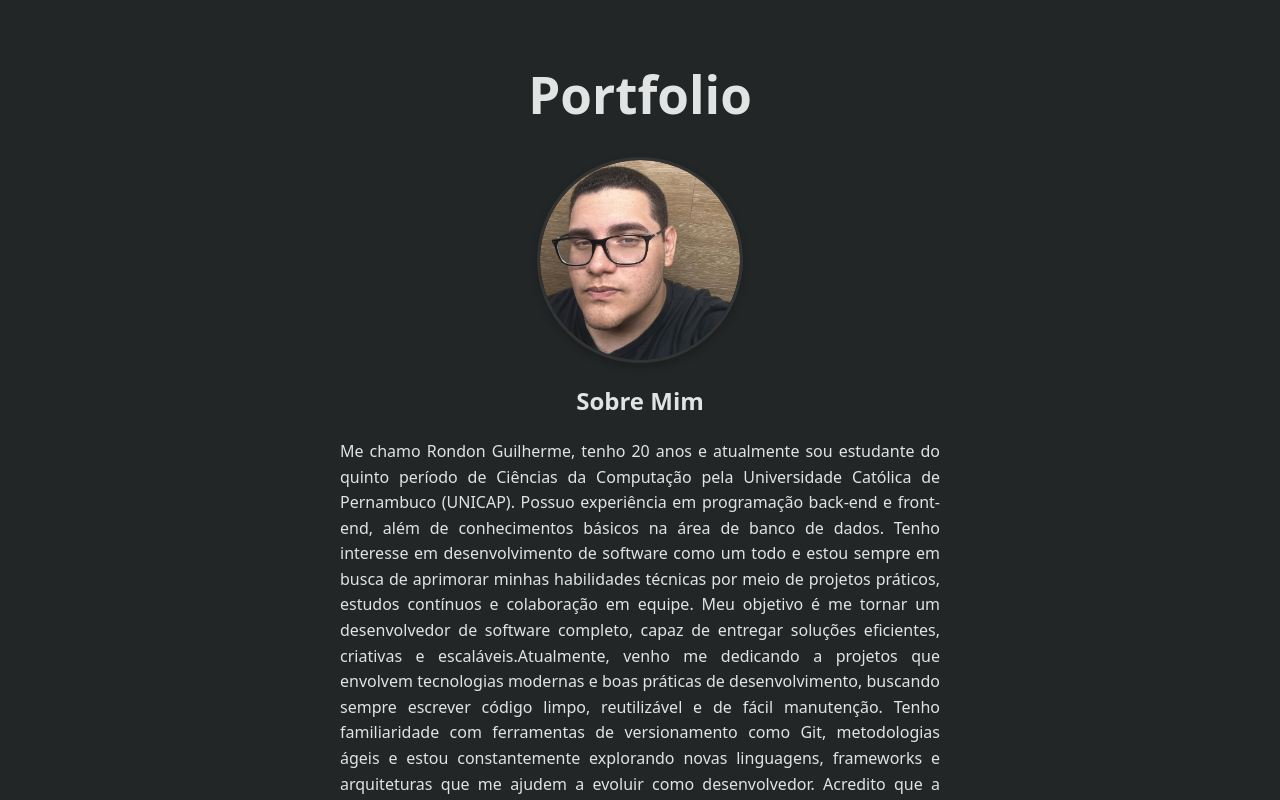
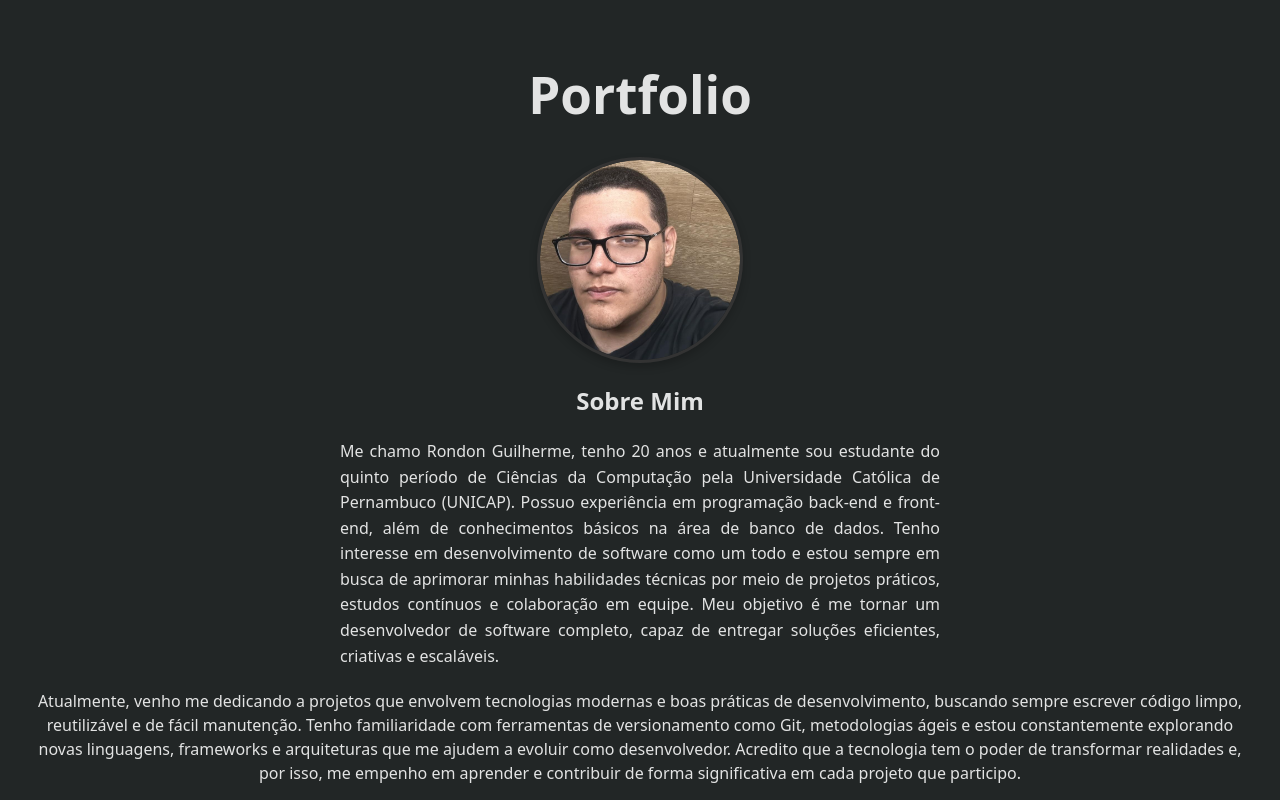
Before and after one commit to RondonGVM/prova-pwm, a React (Vite) app in the folder prova-pwm/: page / in a window 1280 px wide. Shown: the top 800 px of the page. Built offline with nearby package versions, Linux system fonts and the light colour scheme.

Commit message:
arrumando o segundo paragrafo

```diff
--- a/prova-pwm/src/App.jsx
+++ b/prova-pwm/src/App.jsx
@@ -32,15 +32,19 @@ function Home() {
         sempre em busca de aprimorar minhas habilidades técnicas por meio de
         projetos práticos, estudos contínuos e colaboração em equipe. Meu
         objetivo é me tornar um desenvolvedor de software completo, capaz de
-        entregar soluções eficientes, criativas e escaláveis.Atualmente, venho
-        me dedicando a projetos que envolvem tecnologias modernas e boas
-        práticas de desenvolvimento, buscando sempre escrever código limpo,
-        reutilizável e de fácil manutenção. Tenho familiaridade com ferramentas
-        de versionamento como Git, metodologias ágeis e estou constantemente
-        explorando novas linguagens, frameworks e arquiteturas que me ajudem a
-        evoluir como desenvolvedor. Acredito que a tecnologia tem o poder de
-        transformar realidades e, por isso, me empenho em aprender e contribuir
-        de forma significativa em cada projeto que participo.
+        entregar soluções eficientes, criativas e escaláveis.
+      </p>
+
+      <p>
+        Atualmente, venho me dedicando a projetos que envolvem tecnologias
+        modernas e boas práticas de desenvolvimento, buscando sempre escrever
+        código limpo, reutilizável e de fácil manutenção. Tenho familiaridade
+        com ferramentas de versionamento como Git, metodologias ágeis e estou
+        constantemente explorando novas linguagens, frameworks e arquiteturas
+        que me ajudem a evoluir como desenvolvedor. Acredito que a tecnologia
+        tem o poder de transformar realidades e, por isso, me empenho em
+        aprender e contribuir de forma significativa em cada projeto que
+        participo.
       </p>
 
       <h2 className="Competencias">Competências</h2>
```
